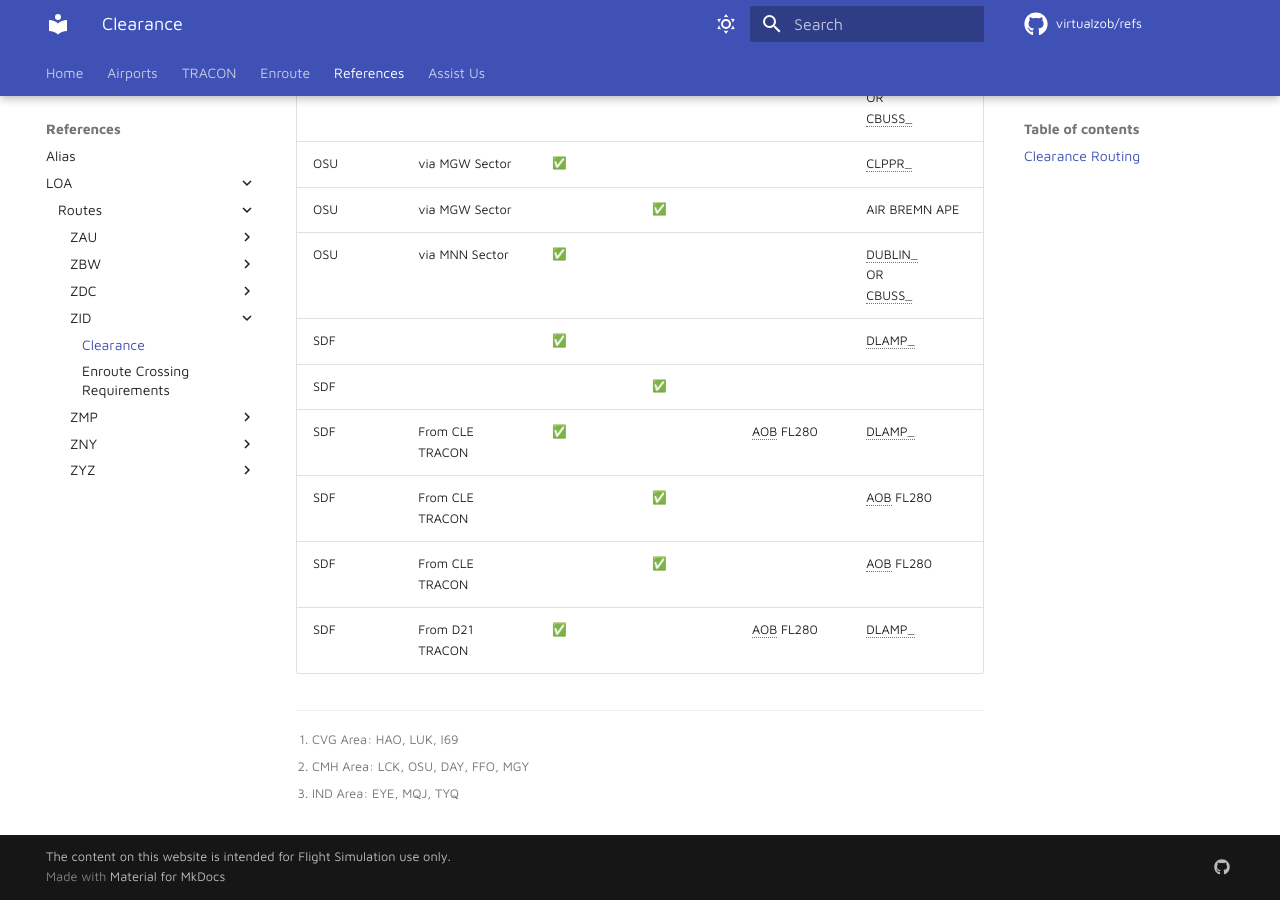
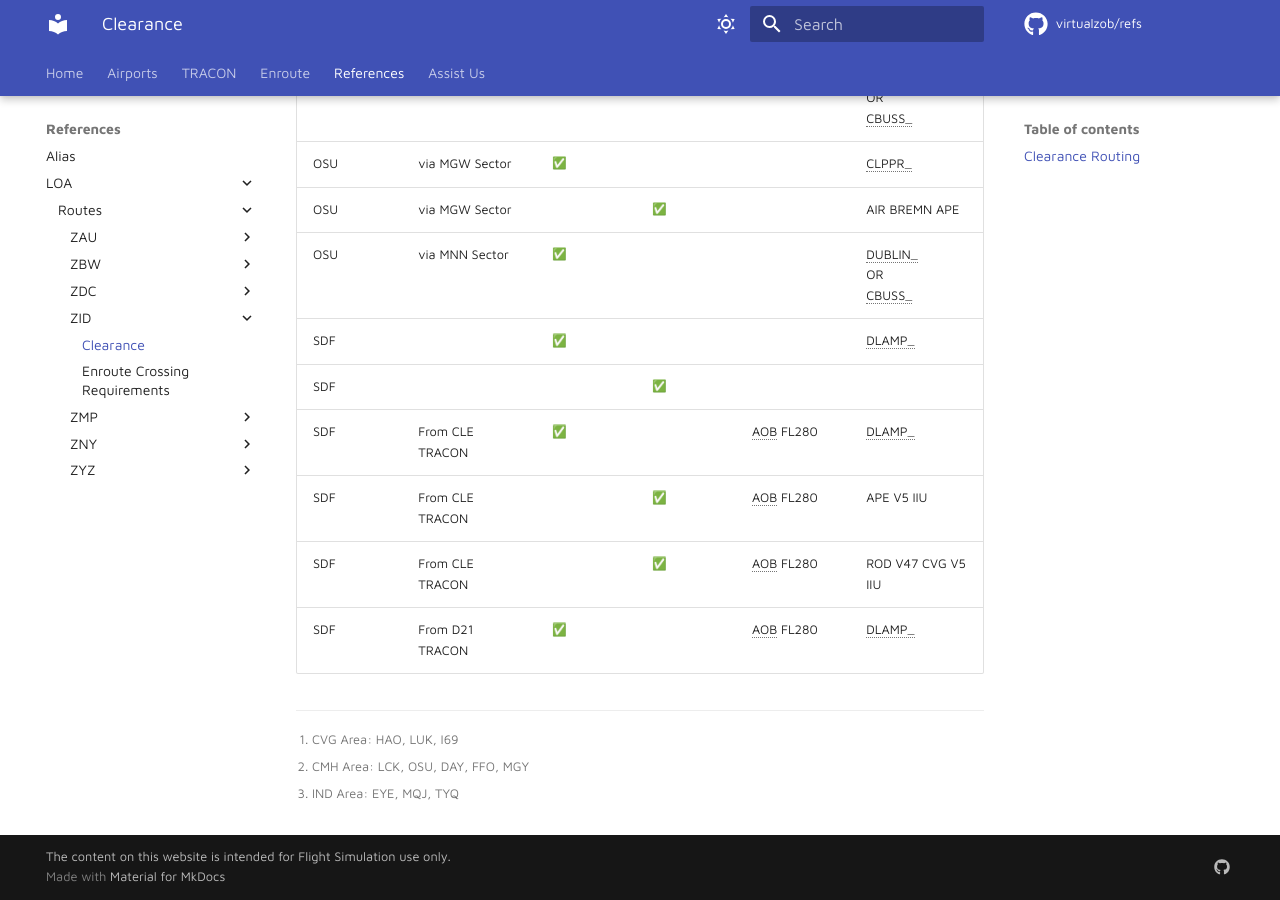
Before and after one commit to virtualZOB/refs, an MkDocs documentation site: the page built from docs/references/LOA/Routes/ZID/Clearance.md, in a window 1280 px wide and 900 px high, scrolled down 3277 px. Built offline with MkDocs 1.6.1 and Material for MkDocs 9.7.7, drawn with Linux system fonts in a browser that asks for light colours; emoji names are drawn with the system emoji font; comment, search, counter and statistics services are not loaded.

Commit message:
Update Clearance.md

```diff
--- a/docs/references/LOA/Routes/ZID/Clearance.md
+++ b/docs/references/LOA/Routes/ZID/Clearance.md
@@ -53,8 +53,8 @@
 | SDF |  | :white_check_mark: | |  | DLAMP_ |
 | SDF |  | | :white_check_mark: | |  | APE V5 IIU <br> OR <br> ROD V47 CVG V5 IIU |
 | SDF | From CLE TRACON | :white_check_mark: | | AOB FL280 | DLAMP_ |
-| SDF | From CLE TRACON | | :white_check_mark: | | AOB FL280 | APE V5 IIU  |
-| SDF | From CLE TRACON | | :white_check_mark: | | AOB FL280 | ROD V47 CVG V5 IIU   |
+| SDF | From CLE TRACON | | :white_check_mark: | AOB FL280 | APE V5 IIU  |
+| SDF | From CLE TRACON | | :white_check_mark: | AOB FL280 | ROD V47 CVG V5 IIU   |
 | SDF | From D21 TRACON | :white_check_mark: | | AOB FL280 | DLAMP_ |
 
 [^1]: CVG Area: HAO, LUK, I69
```
